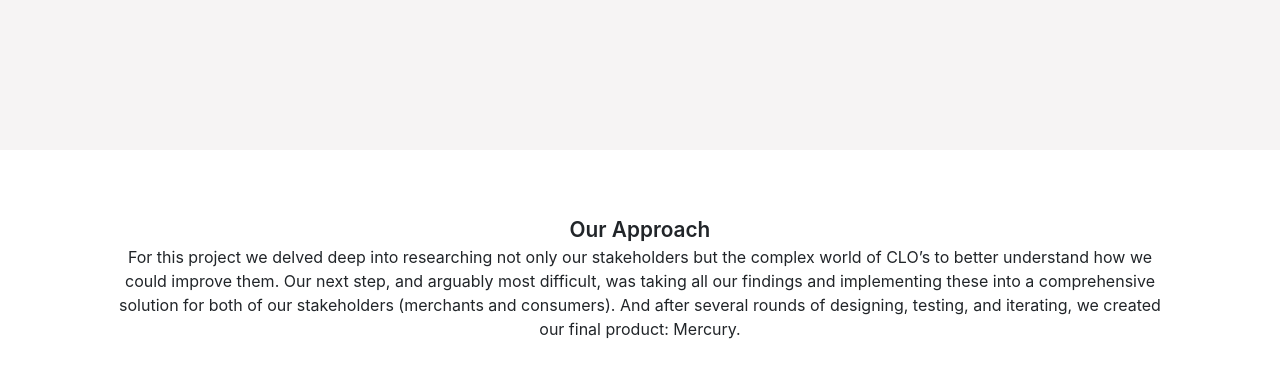
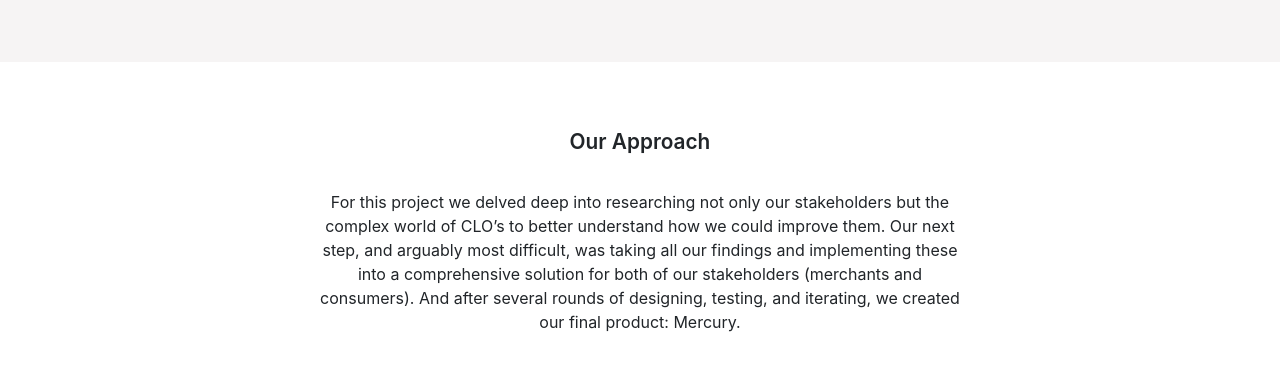
Before and after one commit to niharika-j/mercury, a React (Create React App) app: page / in a window 1280 px wide. Shown: the part 2060-2451 px from the top of the page. Built offline with nearby package versions, Linux system fonts and the light colour scheme.

Commit message:
Adjust images in some subsections

```diff
--- a/src/components/List/List.scss
+++ b/src/components/List/List.scss
@@ -11,6 +11,7 @@
         .list-header-title {
             @include font-size(1.3rem); //rfs
             font-weight: 600;
+            padding-bottom: 2rem;
         }
         .list-header-subtitle {
             font-size: 1rem;
--- a/src/components/List/ListComponent.js
+++ b/src/components/List/ListComponent.js
@@ -49,7 +49,7 @@
                 <Container fluid>
                     <Row className="list-header-text">
                         <Col xs={{span: 10, offset: 1}} className="list-header-title">{this.state.title}</Col>
-                        <Col xs={{span: 10, offset: 1}} className="list-header-subtitle">{this.state.subtitle}</Col>
+                        <Col xs={{span: 6, offset: 3}} className="list-header-subtitle">{this.state.subtitle}</Col>
                     </Row>
                     <Row className="justify-content-center">
                         {this.state.list?
```
Also changed, not shown: src/assets/images/home/merchant-app-subsection.png, 1 other file (tests, documents, lock files or other folders).
